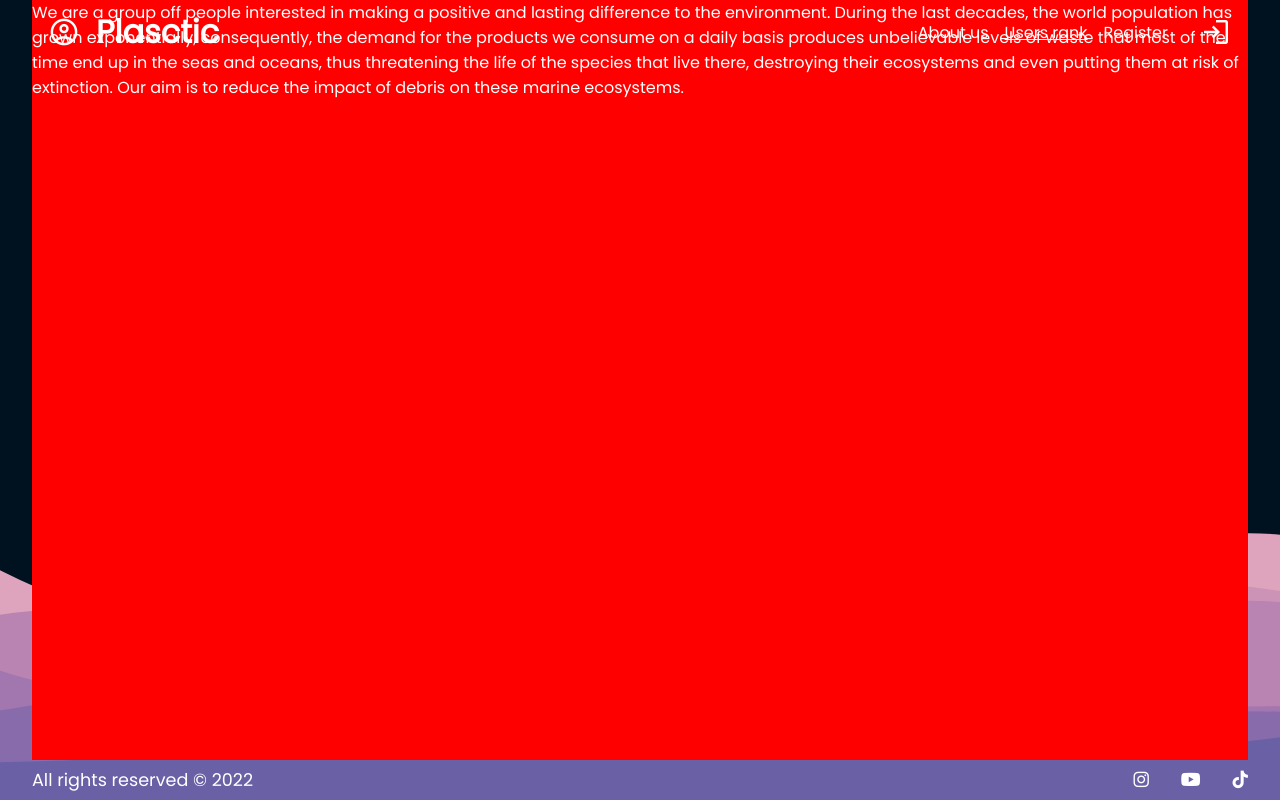
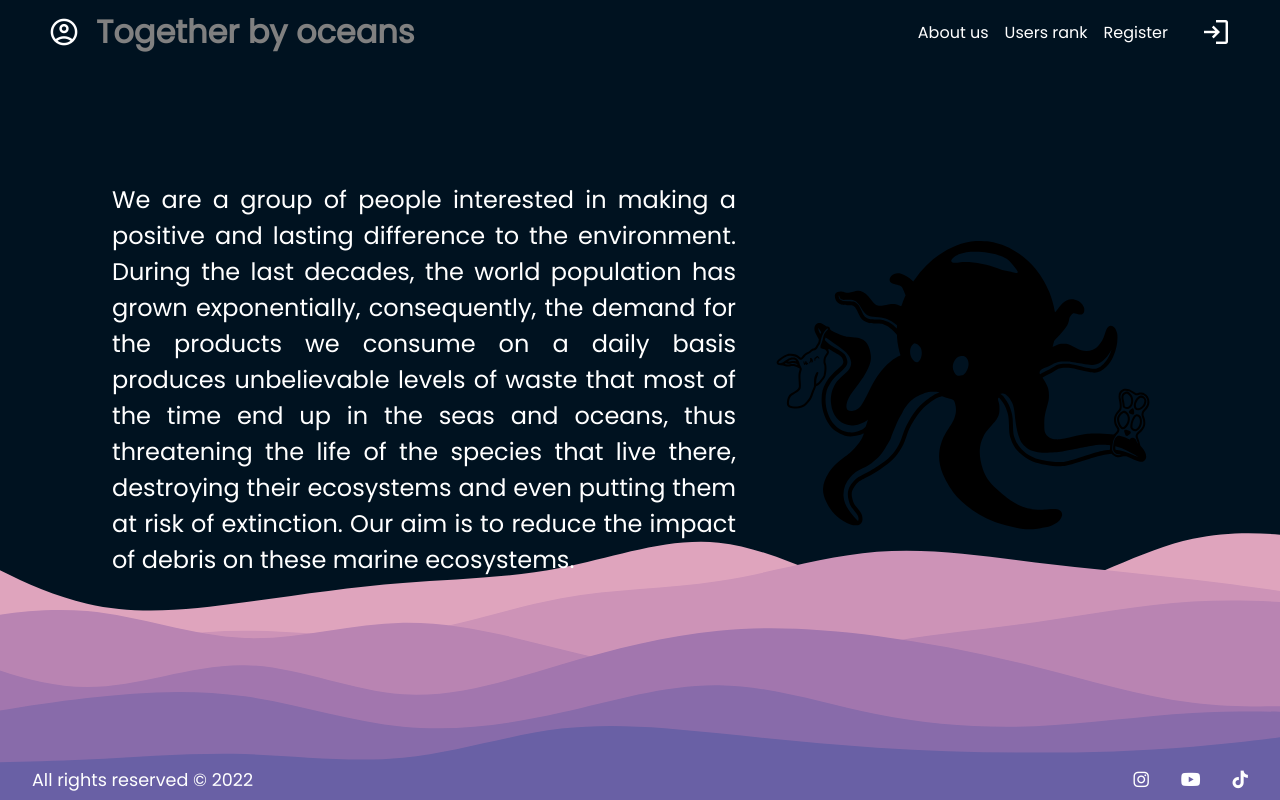
Before and after one commit to MauroMontan/ocean-frontend-app, a Vue app: page /about in a window 1280 px wide. Built offline with nearby package versions, Linux system fonts and the light colour scheme.

Commit message:
adding about content

```diff
--- a/src/components/Appbar.vue
+++ b/src/components/Appbar.vue
@@ -10,7 +10,7 @@ const toggleInfo = () => {
     uiStore.toggleInfoModal();
 };
 
-const logOut = () =>{
+const logOut = () => {
     userStore.signout();
 };
 
@@ -26,11 +26,13 @@ const toggleRegister = () => {
     <div class="appbar">
         <div class="brand">
             <IconButton @click="toggleInfo" icon="account_circle" />
-            <h1>Plasctic</h1>
+            <h1 class="name">Together by oceans</h1>
         </div>
         <div class="links">
             <ul>
-                <li>About us</li>
+                <li>
+                    <router-link to="/about"> About us </router-link>
+                </li>
                 <li>
                     <router-link to="/rank">Users rank</router-link>
                 </li>
@@ -58,12 +60,19 @@ const toggleRegister = () => {
     gap: 1rem;
 }
 
+a{
+text-decoration: none;
+}
 .brand button {
     background: none;
     font-size: 2rem;
     outline: none;
     border: none;
     cursor: pointer;
+}
+
+.name {
+    color: grey;
 }
 
 .links {
--- a/src/views/About.vue
+++ b/src/views/About.vue
@@ -2,21 +2,33 @@
 <template>
     <div class="about-view">
         <p>
-            We are a group off people interested in making a positive and lasting difference to the environment. During
+            We are a group of people interested in making a positive and lasting difference to the environment. During
             the last decades, the world population has grown exponentially, consequently, the demand for the products we
             consume on a daily basis produces unbelievable levels of waste that most of the time end up in the seas and
             oceans, thus threatening the life of the species that live there, destroying their ecosystems and even
             putting them at risk of extinction.
             Our aim is to reduce the impact of debris on these marine ecosystems.</p>
+        <img src="../assets/pulpo.svg" alt="https://www.instagram.com/redashes.png/?hl=en">
     </div>
 </template>
 
 <style scoped>
 .about-view {
-    background-color: red;
-
+    display: flex;
+    align-items: center;
+    justify-content: center;
+    text-align: justify;
+    gap: 2rem;
+    font-size: 1.5rem;
+    line-height: 1.5;
+    padding: 5rem;
     height: 100%;
     width: 100%;
 
 }
+
+img{
+width:25rem;
+}
+
 </style>
```
